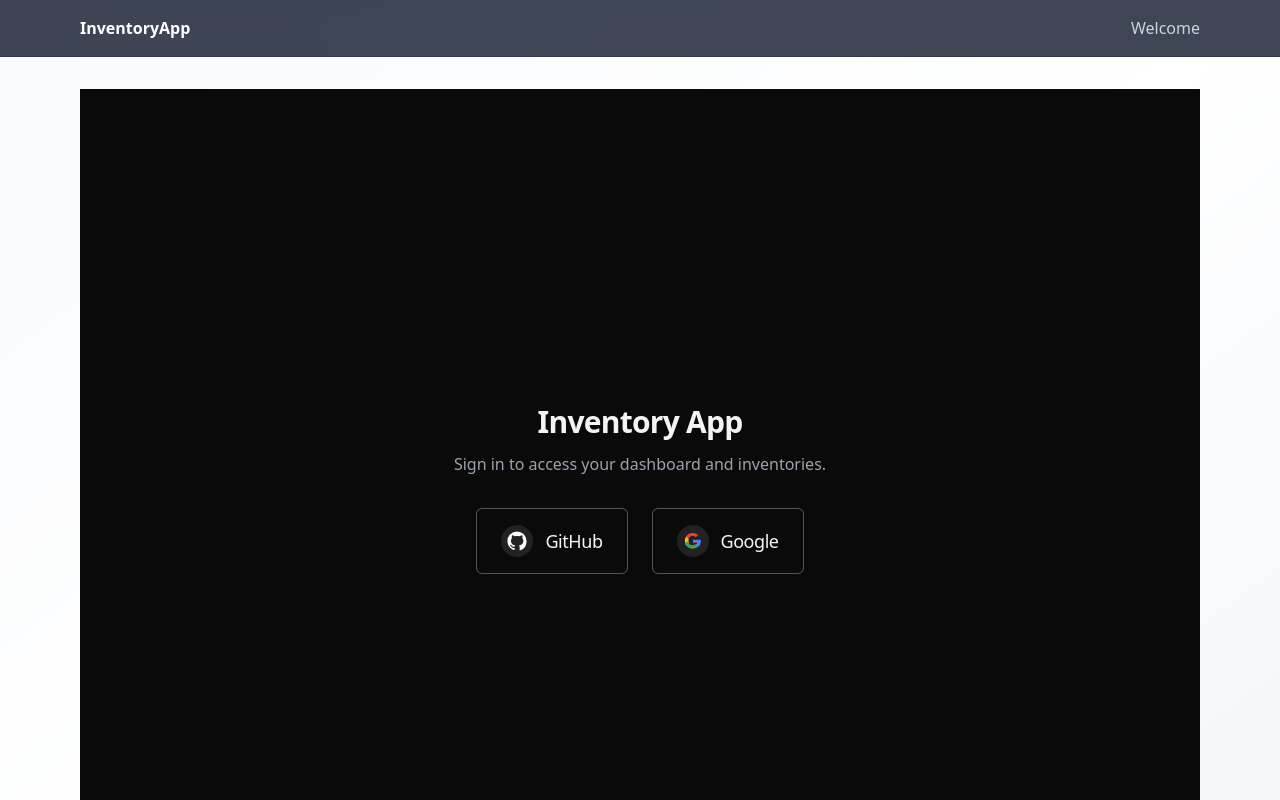
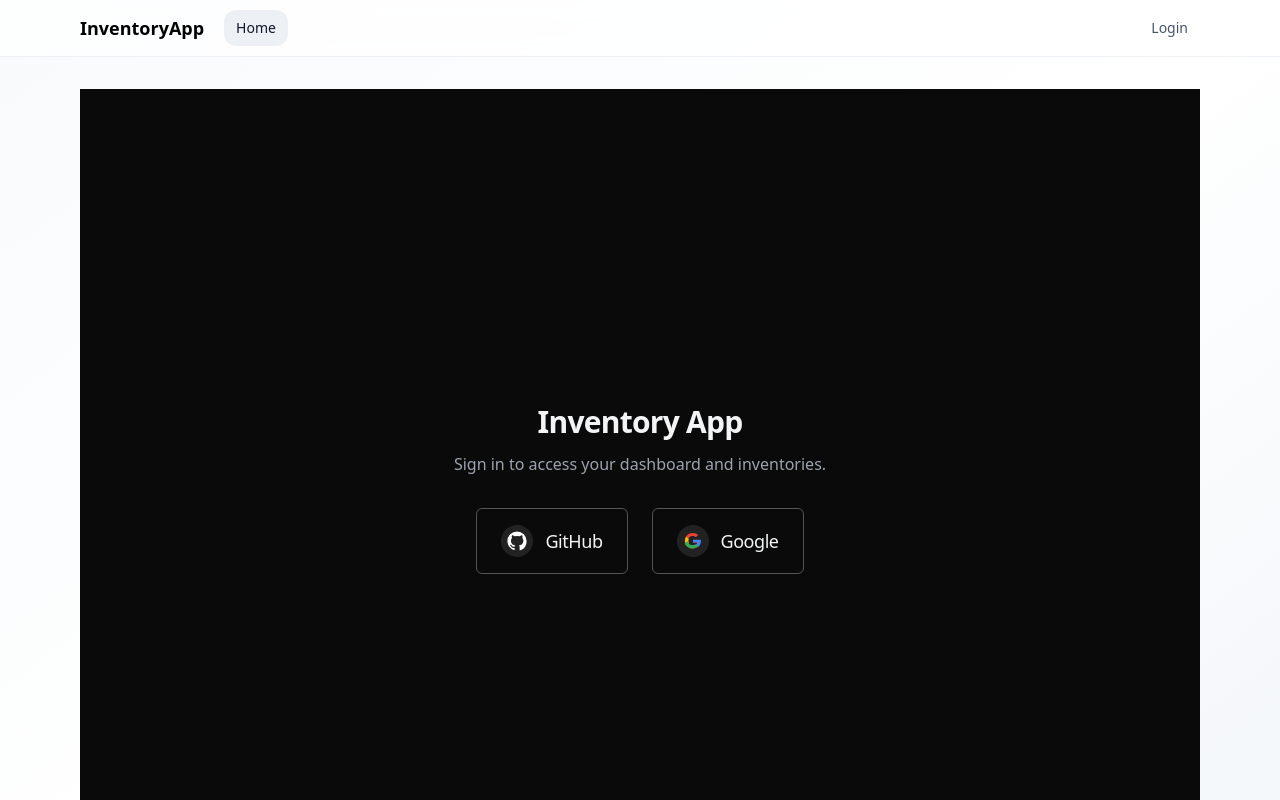
Before and after one commit to bazanadriana/InventoryApp, a React (Vite) app in the folder apps/frontend/: page / in a window 1280 px wide. Shown: the top 800 px of the page. Built offline with nearby package versions, Linux system fonts and the light colour scheme; no server answers.

Commit message:
fix(nav): show 'Admin' label on /admin; keep Dashboard elsewhere; add admin guard

```diff
--- a/apps/frontend/src/App.tsx
+++ b/apps/frontend/src/App.tsx
@@ -1,55 +1,42 @@
-import { Routes, Route, Navigate, useLocation } from 'react-router-dom';
-import TopNav from './components/layout/TopNav';
-import Footer from './components/layout/Footer';
-import Home from './pages/Home';
-import Inventory from './routes/Inventory';
-import Admin from './pages/AdminPage';
-import NotFound from './routes/NotFound';
-import OAuthCallback from './pages/OAuthCallback';
-import { useAuth } from './hooks/useAuth';
-import Logout from './pages/Logout';
-import StudioDashboard from './pages/StudioDashboard';
+import { Routes, Route, Navigate } from "react-router-dom";
+import TopNav from "./components/layout/TopNav";
+import Footer from "./components/layout/Footer";
+import Home from "./pages/Home";
+import Inventory from "./routes/Inventory";
+import NotFound from "./routes/NotFound";
+import OAuthCallback from "./pages/OAuthCallback";
+import Logout from "./pages/Logout";
+import StudioDashboard from "./pages/StudioDashboard";
+import { useAuth } from "./hooks/useAuth";
 
 function RequireAuth({
   children,
   requiredRole,
 }: {
   children: JSX.Element;
-  requiredRole?: 'admin' | 'user';
+  requiredRole?: "admin" | "user";
 }) {
-  const { isAuthed, user } = useAuth() as { isAuthed: boolean; user?: { role?: string } };
+  const { isAuthed } = useAuth();
   if (!isAuthed) return <Navigate to="/" replace />;
-  if (requiredRole && user?.role !== requiredRole) return <Navigate to="/" replace />;
+
+  // Optional lightweight role check from localStorage if you store it there.
+  if (requiredRole === "admin") {
+    const role = localStorage.getItem("role");
+    if (role !== "admin") return <Navigate to="/dashboard" replace />;
+  }
   return children;
 }
 
 export default function App() {
-  const { pathname } = useLocation();
-  const isStudio = pathname.startsWith('/dashboard');
-
   return (
     <div className="min-h-screen bg-gradient-to-br from-slate-50 via-white to-slate-100 dark:from-slate-900 dark:via-slate-950 dark:to-slate-900">
-      {!isStudio && <TopNav />}
-
-      <main className={isStudio ? '' : 'mx-auto max-w-6xl px-4 py-8'}>
+      <TopNav />
+      <main className="mx-auto max-w-6xl px-4 py-8">
         <Routes>
           <Route path="/" element={<Home />} />
 
-          <Route path="/oauth/callback" element={<OAuthCallback />} />
-          <Route path="/auth/callback" element={<OAuthCallback />} />
-          <Route path="/logout" element={<Logout />} />
-
           <Route
-            path="/dashboard/*"
-            element={
-              <RequireAuth>
-                <StudioDashboard />
-              </RequireAuth>
-            }
-          />
-
-          <Route
-            path="/inventory/:id"
+            path="/dashboard"
             element={
               <RequireAuth>
                 <Inventory />
@@ -57,21 +44,21 @@ export default function App() {
             }
           />
 
-          {/* Admin (requires admin role) */}
           <Route
-            path="/admin/*"
+            path="/admin"
             element={
               <RequireAuth requiredRole="admin">
-                <Admin />
+                <StudioDashboard />
               </RequireAuth>
             }
           />
 
+          <Route path="/oauth/callback" element={<OAuthCallback />} />
+          <Route path="/logout" element={<Logout />} />
           <Route path="*" element={<NotFound />} />
         </Routes>
       </main>
-
-      {!isStudio && <Footer />}
+      <Footer />
     </div>
   );
 }
--- a/apps/frontend/src/components/layout/TopNav.tsx
+++ b/apps/frontend/src/components/layout/TopNav.tsx
@@ -1,50 +1,67 @@
-import { Link, NavLink, useLocation } from 'react-router-dom';
-import { useAuth } from '../../hooks/useAuth';
+import { NavLink, useLocation } from "react-router-dom";
+import { useAuth } from "../../hooks/useAuth";
 
 export default function TopNav() {
-  const { isAuthed } = useAuth();
-  const { pathname } = useLocation();
+  const { isAuthed, logout } = useAuth();
+  const location = useLocation();
 
-  const onHome = pathname === '/';
-  const onDashboard = pathname.startsWith('/dashboard');
+  const onAdmin = location.pathname.startsWith("/admin");
 
-  const itemBase = 'text-slate-200 hover:text-white transition';
-  const pillBtn = 'rounded-md border border-white/20 px-3 py-1.5 text-sm text-white hover:bg-white/10';
-  const navLink = ({ isActive }: { isActive: boolean }) =>
-    `${itemBase} ${isActive ? 'text-white font-medium' : ''}`;
+  const baseLink =
+    "px-3 py-2 rounded-xl text-sm font-medium transition-colors";
+  const active =
+    "bg-slate-200/60 text-slate-900 dark:bg-slate-800/60 dark:text-white";
+  const idle =
+    "text-slate-600 hover:bg-slate-100 dark:text-slate-300 dark:hover:bg-slate-800/50";
 
   return (
-    <header className="sticky top-0 z-40 border-b border-slate-800/40 bg-slate-900/80 backdrop-blur">
-      <div className="mx-auto flex h-14 max-w-6xl items-center justify-between px-4">
-        <Link to="/" className="text-white font-semibold">InventoryApp</Link>
+    <header className="sticky top-0 z-30 border-b border-slate-200/60 dark:border-slate-800/60 backdrop-blur bg-white/70 dark:bg-slate-950/50">
+      <div className="mx-auto max-w-6xl px-4 h-14 flex items-center justify-between">
+        <div className="flex items-center gap-3">
+          <span className="text-lg font-semibold">InventoryApp</span>
 
-        <nav className="flex items-center gap-4">
-          {onHome ? (
-            <span className="text-slate-300 select-none">Welcome</span>
-          ) : isAuthed && onDashboard ? (
-            <>
-              <span className="text-white font-medium" aria-current="page">Dashboard</span>
-              <Link to="/logout" className={pillBtn}>Logout</Link>
-            </>
+          <nav className="ml-2 hidden md:flex items-center gap-1">
+            <NavLink
+              to="/"
+              className={({ isActive }) =>
+                `${baseLink} ${isActive ? active : idle}`
+              }
+              end
+            >
+              Home
+            </NavLink>
+
+            {isAuthed && (
+              <NavLink
+                to={onAdmin ? "/admin" : "/dashboard"}
+                className={({ isActive }) =>
+                  `${baseLink} ${
+                    (onAdmin && location.pathname.startsWith("/admin")) || isActive
+                      ? active
+                      : idle
+                  }`
+                }
+              >
+                {onAdmin ? "Admin" : "Dashboard"}
+              </NavLink>
+            )}
+          </nav>
+        </div>
+
+        <div className="flex items-center gap-3">
+          {isAuthed ? (
+            <button
+              onClick={logout}
+              className="px-3 py-2 rounded-xl text-sm font-medium bg-slate-900 text-white dark:bg-white dark:text-slate-900"
+            >
+              Logout
+            </button>
           ) : (
-            <>
-              {!onHome && (
-                <NavLink to="/" className={navLink}>Home</NavLink>
-              )}
-
-              {isAuthed ? (
-                <>
-                  <NavLink to="/dashboard" className={navLink} end={false}>
-                    Dashboard
-                  </NavLink>
-                  <Link to="/logout" className={pillBtn}>Logout</Link>
-                </>
-              ) : (
-                <Link to="/" className={pillBtn}>Sign in</Link>
-              )}
-            </>
+            <NavLink to="/login" className={`${baseLink} ${idle}`}>
+              Login
+            </NavLink>
           )}
-        </nav>
+        </div>
       </div>
     </header>
   );
```
